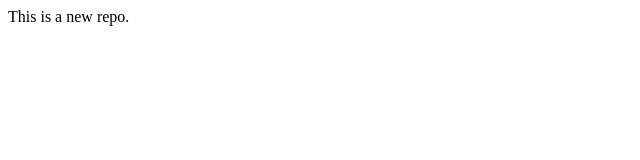
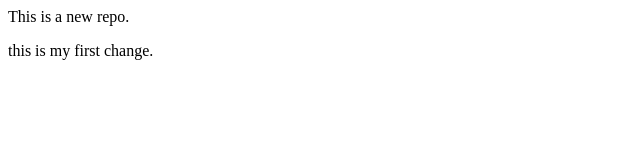
Before and after one commit to AnirudhKandoti/localrepo, a plain HTML site: page index.html in a window 1280 px wide. Shown: the whole page, without its empty margins (0-640 px from the left). Drawn offline with Linux system fonts and the light colour scheme.

Commit message:
this is a good one

```diff
--- a/index.html
+++ b/index.html
@@ -1,3 +1,6 @@
 <p>
     This is a new repo.
 </p>
+<p>
+    this is my first change.
+</p>
--- a/style.css
+++ b/style.css
@@ -0,0 +1,5 @@
+p{
+
+    color: blue;
+
+}
```
